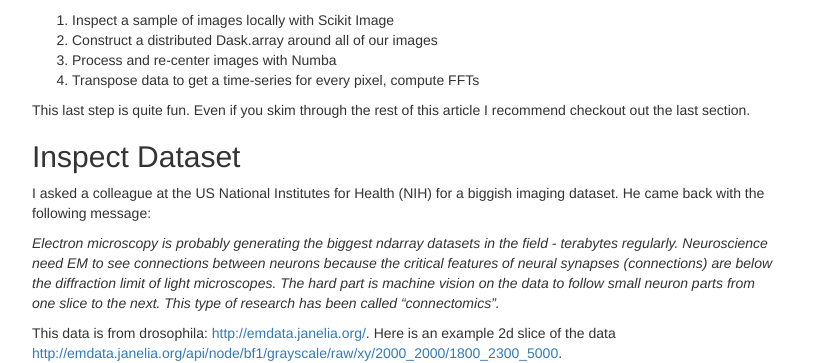
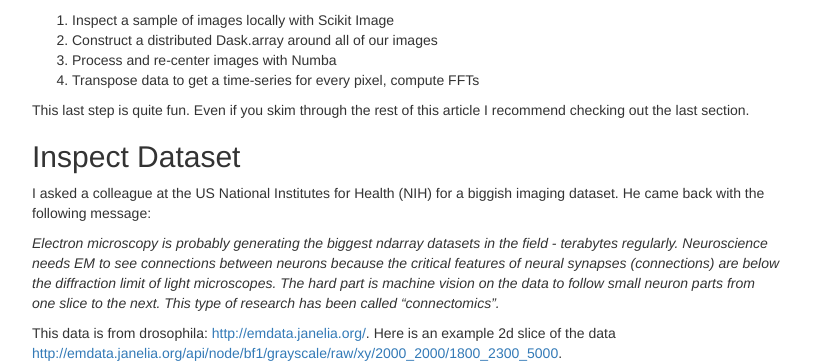
Before and after one commit to besyskymnbk/blog, a Jekyll site: the page built from _posts/work/2016-12-31-dask-images.md, in a window 1280 px wide and 900 px high, scrolled down 312 px. Shown: the part 158-521 px from the top of the window, without its empty margins (233-1046 px from the left). Built offline with Jekyll 4.4.1, drawn with Linux system fonts in a browser that asks for light colours; comment, search, counter and statistics services are not loaded; some of the changed text lies outside the part shown.

Commit message:
Update 2016-12-31-dask-images.md
minor changes. I changed "Neuroscience need EM" to "Neuroscience needs EM" in the email although I'm not sure if you want to make that sort of minor correction when reprinting an email someone sent you.

```diff
--- a/_posts/work/2016-12-31-dask-images.md
+++ b/_posts/work/2016-12-31-dask-images.md
@@ -33,7 +33,7 @@ operations:
 4.  Transpose data to get a time-series for every pixel, compute FFTs
 
 This last step is quite fun.  Even if you skim through the rest of this article
-I recommend checkout out the last section.
+I recommend checking out the last section.
 
 
 Inspect Dataset
@@ -42,7 +42,7 @@ Inspect Dataset
 I asked a colleague at the US National Institutes for Health (NIH) for a
 biggish imaging dataset.  He came back with the following message:
 
-*Electron microscopy is probably generating the biggest ndarray datasets in the field - terabytes regularly. Neuroscience need EM to see connections between neurons because the critical features of neural synapses (connections) are below the diffraction limit of light microscopes. The hard part is machine vision on the data to follow small neuron parts from one slice to the next.  This type of research has been called "connectomics".*
+*Electron microscopy is probably generating the biggest ndarray datasets in the field - terabytes regularly. Neuroscience needs EM to see connections between neurons because the critical features of neural synapses (connections) are below the diffraction limit of light microscopes. The hard part is machine vision on the data to follow small neuron parts from one slice to the next.  This type of research has been called "connectomics".*
 
 This data is from drosophila: [http://emdata.janelia.org/](http://emdata.janelia.org/). Here is an example 2d slice of the data [http://emdata.janelia.org/api/node/bf1/grayscale/raw/xy/2000_2000/1800_2300_5000](http://emdata.janelia.org/api/node/bf1/grayscale/raw/xy/2000_2000/1800_2300_5000).
 
```
Also changed, not shown: other parts of _posts/work/2016-12-31-dask-images.md (+3 -3 lines).
